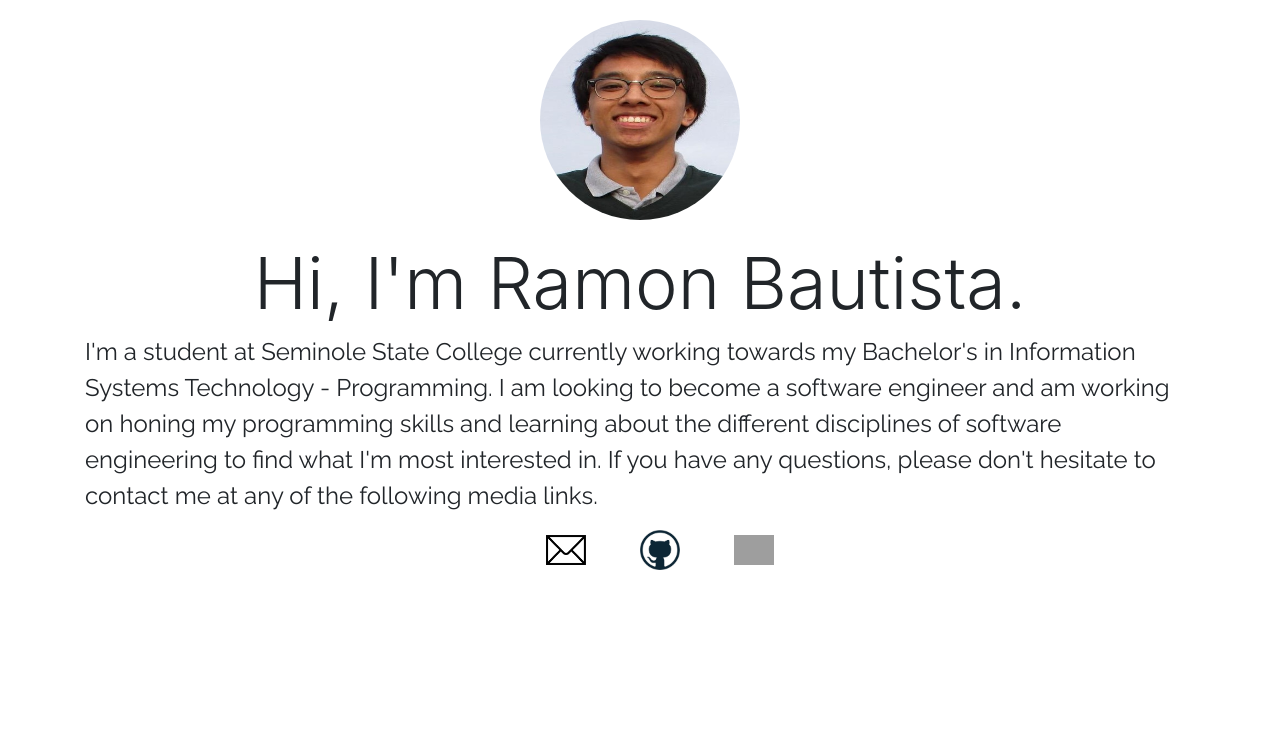
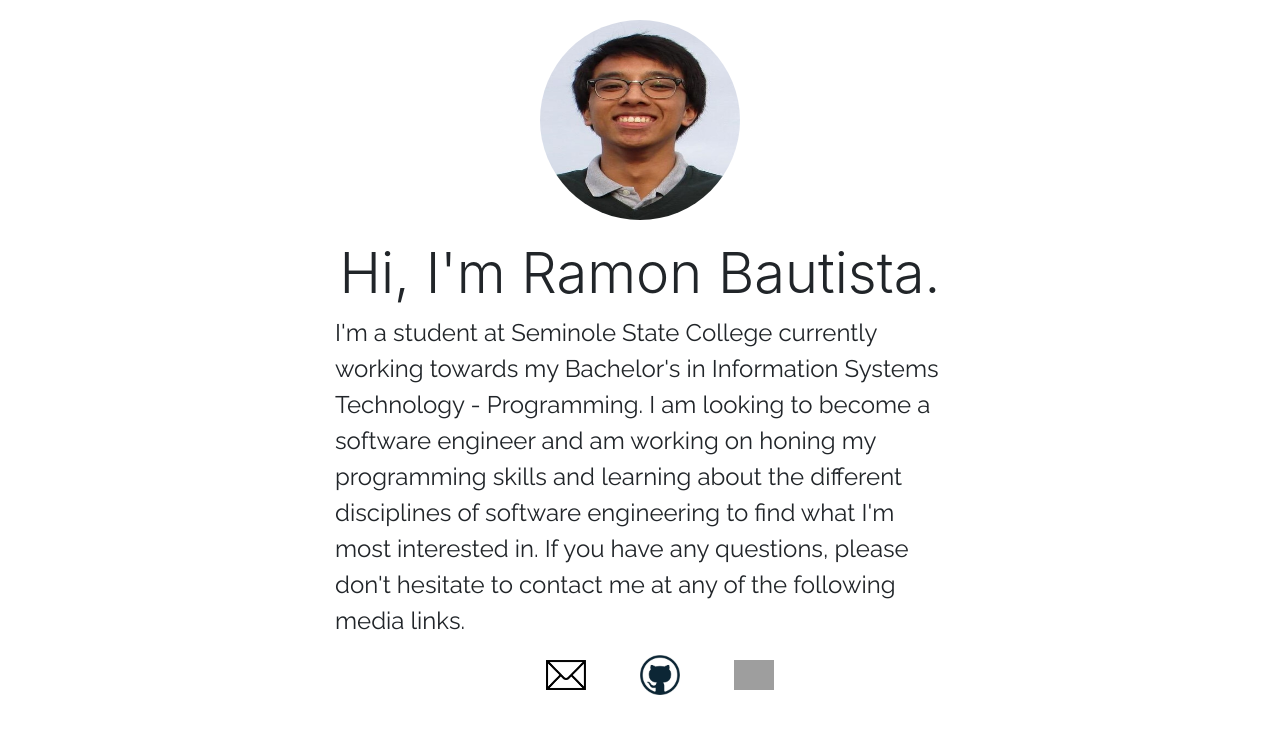
Before and after one commit to RamonJB/ramonjb.github.io, a plain HTML site: page index.html in a window 1280 px wide. Drawn offline with nearby package versions, Linux system fonts and the light colour scheme; grey boxes are pictures that could not be loaded.

Commit message:
changed font sizing

```diff
--- a/index.html
+++ b/index.html
@@ -23,12 +23,14 @@
     </div>
   </div>
 
-  <div class="hello">
-    <h1 class="display-3">Hi, I'm Ramon Bautista.</h1>
+  <div class="col-sm-6 offset-sm-3">
+    <div class="hello">
+      <h1 class="display-4">Hi, I'm Ramon Bautista.</h1>
+    </div>
   </div>
 
   <!-- Summary of me -->
-  <div class="container-sm">
+  <div class="col-sm-6 offset-sm-3">
     <div class="summary">
       <p>
         I'm a student at Seminole State College currently working towards my Bachelor's in Information Systems
```
Also changed, not shown: styles/styles.css (indentation only).
